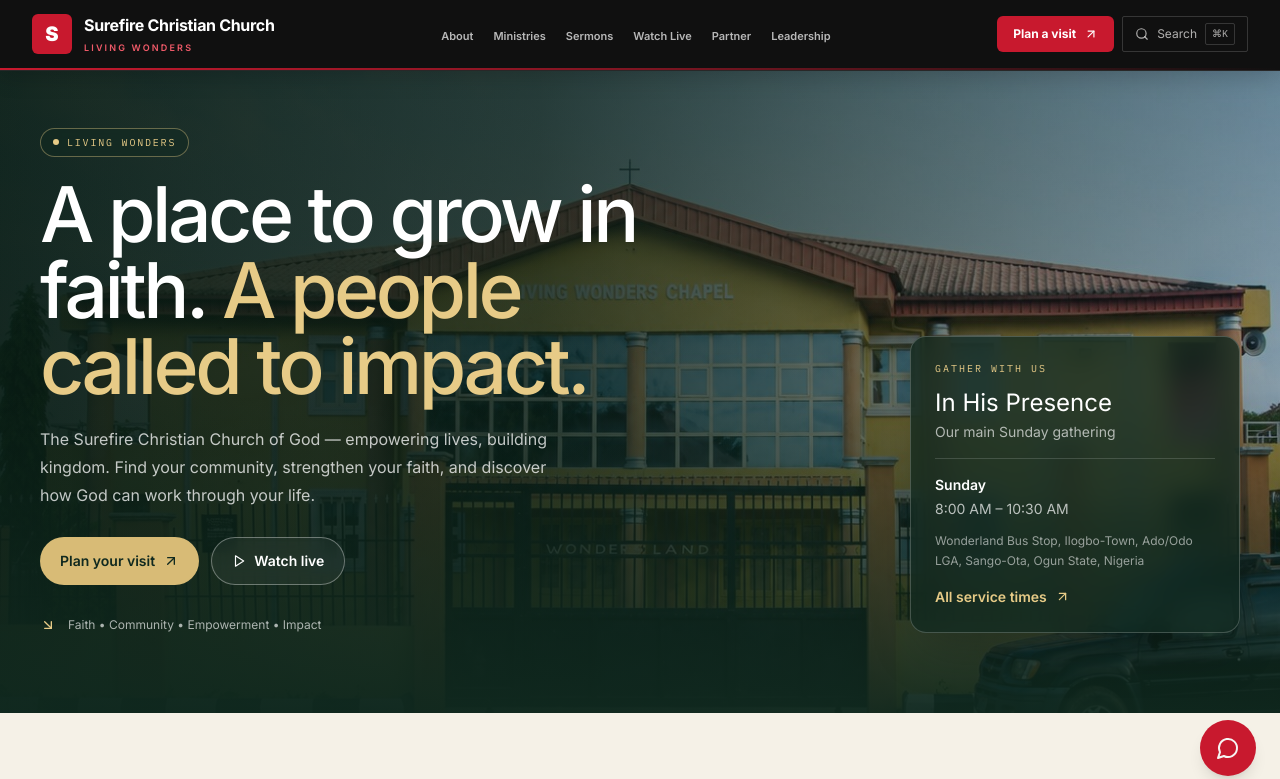
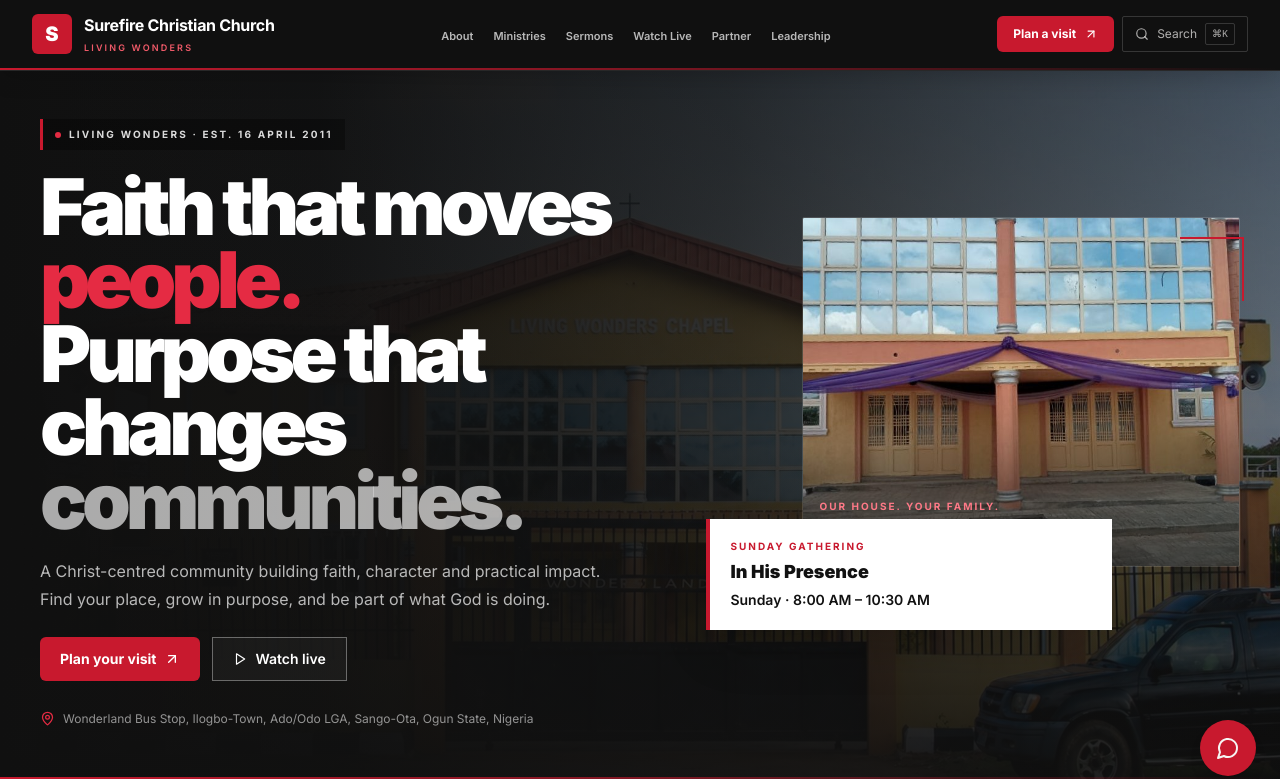
Before and after one commit to taiwoatlas/surefire-next, a Next.js app: page / in a window 1280 px wide. Shown: the top 779 px of the page. Built offline with nearby package versions, Linux system fonts and the light colour scheme; no server answers.

Commit message:
Rebuild homepage hero as a bold editorial photo composition

```diff
--- a/components/home/Hero.tsx
+++ b/components/home/Hero.tsx
@@ -1,64 +1,49 @@
 import Image from "next/image";
 import Link from "next/link";
-import { ArrowDownRight, ArrowUpRight, Play } from "lucide-react";
+import { ArrowUpRight, Play, MapPin } from "lucide-react";
 import { church, services } from "@/data/church";
 
 export function Hero() {
-  const nextService = services[0]!;
-
+  const mainService = services[0]!;
   return (
-    <section className="relative isolate overflow-hidden bg-[#10291f] text-white">
-      <Image
-        src="/images/church/building-gate-daylight.jpg"
-        alt="The Surefire Christian Church of God"
-        fill
-        priority
-        sizes="100vw"
-        className="object-cover object-center"
-      />
-      <div className="absolute inset-0 bg-[linear-gradient(90deg,rgba(8,27,19,.94)_0%,rgba(8,27,19,.82)_42%,rgba(8,27,19,.35)_100%)]" />
-      <div className="absolute inset-0 bg-gradient-to-t from-[#10291f]/90 via-transparent to-[#10291f]/15" />
-
-      <div className="relative mx-auto grid min-h-[540px] max-w-[1320px] items-center gap-8 px-5 pb-16 pt-14 sm:px-8 md:min-h-[590px] md:grid-cols-[1.2fr_.8fr] md:px-10 md:pb-20">
-        <div className="max-w-2xl">
-          <div className="inline-flex items-center gap-2 rounded-full border border-[#e7cb87]/40 bg-[#10291f]/45 px-3 py-1.5 font-mono text-[10px] uppercase tracking-[.18em] text-[#e7cb87] backdrop-blur">
-            <span className="size-1.5 rounded-full bg-[#e7cb87]" /> {church.slogan}
+    <section className="relative isolate overflow-hidden bg-[#111] text-white">
+      <div className="absolute inset-0">
+        <Image src="/images/church/building-gate-daylight.jpg" alt="The Surefire Christian Church of God grounds" fill priority sizes="100vw" className="object-cover object-center opacity-55" />
+        <div className="absolute inset-0 bg-[linear-gradient(90deg,#101010_0%,rgba(16,16,16,.96)_25%,rgba(16,16,16,.72)_57%,rgba(16,16,16,.2)_100%)]" />
+        <div className="absolute inset-0 bg-gradient-to-t from-[#101010]/80 via-transparent to-[#101010]/25" />
+      </div>
+      <div className="relative mx-auto grid min-h-[500px] max-w-[1400px] items-center gap-8 px-5 py-10 sm:px-8 md:min-h-[550px] md:grid-cols-[1.08fr_.92fr] md:gap-10 md:px-10 lg:py-12">
+        <div className="relative z-10 max-w-2xl">
+          <div className="inline-flex items-center gap-2 border-l-[3px] border-[#c8192e] bg-black/35 px-3 py-2 text-[10px] font-bold uppercase tracking-[.22em] text-white/85">
+            <span className="size-1.5 rounded-full bg-[#e32b42]" /> {church.slogan} · Est. {church.established}
           </div>
-          <h1 className="mt-5 max-w-[650px] font-display text-[clamp(2.6rem,6vw,5.3rem)] font-medium leading-[.99] tracking-[-.045em]">
-            A place to grow in faith. <span className="text-[#e7cb87]">A people called to impact.</span>
+          <h1 className="mt-5 max-w-[700px] text-[clamp(2.7rem,6.1vw,5.5rem)] font-black leading-[.94] tracking-[-.065em]">
+            Faith that moves <span className="text-[#e52b43]">people.</span><br />Purpose that changes <span className="text-white/65">communities.</span>
           </h1>
-          <p className="mt-5 max-w-lg text-sm leading-6 text-white/75 sm:text-base sm:leading-7">
-            {church.churchName} — {church.motto.toLowerCase()}. Find your community, strengthen your faith, and discover how God can work through your life.
+          <p className="mt-5 max-w-xl text-sm leading-6 text-white/70 sm:text-base sm:leading-7">
+            A Christ-centred community building faith, character and practical impact. Find your place, grow in purpose, and be part of what God is doing.
           </p>
-          <div className="mt-7 flex flex-wrap items-center gap-3">
-            <Link href="/plan-your-visit" className="inline-flex min-h-12 items-center gap-2 rounded-full bg-[#d8bb76] px-5 text-sm font-semibold text-[#10291f] transition hover:bg-[#ecd9a7]">
-              Plan your visit <ArrowUpRight size={16} aria-hidden="true" />
-            </Link>
-            <Link href="/watch-live" className="inline-flex min-h-12 items-center gap-2 rounded-full border border-white/35 bg-white/5 px-5 text-sm font-semibold text-white backdrop-blur transition hover:bg-white/15">
-              <Play size={14} aria-hidden="true" /> Watch live
-            </Link>
+          <div className="mt-6 flex flex-wrap items-center gap-3">
+            <Link href="/plan-your-visit" className="inline-flex min-h-11 items-center gap-2 rounded-md bg-[#c8192e] px-5 text-sm font-bold text-white transition hover:bg-[#a81023]">Plan your visit <ArrowUpRight size={16} /></Link>
+            <Link href="/watch-live" className="inline-flex min-h-11 items-center gap-2 border border-white/35 bg-white/[.04] px-5 text-sm font-semibold text-white transition hover:bg-white/10"><Play size={14} /> Watch live</Link>
           </div>
-          <div className="mt-8 flex items-center gap-3 text-xs text-white/65">
-            <ArrowDownRight size={16} className="text-[#e7cb87]" aria-hidden="true" />
-            <span>Faith • Community • Empowerment • Impact</span>
+          <div className="mt-7 flex max-w-xl items-start gap-2 text-xs leading-5 text-white/55"><MapPin size={15} className="mt-0.5 shrink-0 text-[#e52b43]" /><span>{church.address}</span></div>
+        </div>
+        <div className="relative mx-auto w-full max-w-[540px] md:justify-self-end">
+          <div className="relative ml-auto h-[245px] w-[82%] overflow-hidden rounded-sm border border-white/15 sm:h-[310px] md:h-[350px]">
+            <Image src="/images/church/building-chapel-facade.jpg" alt="The Surefire Christian Church chapel" fill sizes="(min-width: 768px) 40vw, 80vw" className="object-cover" />
+            <div className="absolute inset-0 bg-gradient-to-t from-black/65 via-transparent to-transparent" />
+            <div className="absolute bottom-4 left-4 right-4"><p className="text-[10px] font-bold uppercase tracking-[.2em] text-[#ff7a88]">Our house. Your family.</p><p className="mt-1 text-xl font-extrabold sm:text-2xl">Come as you are.</p></div>
           </div>
+          <div className="relative -mt-9 w-[76%] border-l-4 border-[#c8192e] bg-white p-4 text-[#111] shadow-2xl sm:-mt-12 sm:p-5">
+            <p className="text-[10px] font-bold uppercase tracking-[.2em] text-[#c8192e]">Sunday gathering</p>
+            <p className="mt-1 text-lg font-black">{mainService.name}</p>
+            <p className="mt-1 text-sm font-semibold">{mainService.day} · {mainService.time}</p>
+          </div>
+          <div className="absolute -right-1 top-5 hidden h-16 w-16 border-r-2 border-t-2 border-[#c8192e] sm:block" />
         </div>
-
-        <aside className="self-end md:justify-self-end">
-          <div className="w-full max-w-[330px] rounded-2xl border border-white/20 bg-[#10291f]/75 p-5 shadow-2xl backdrop-blur-md sm:p-6">
-            <p className="font-mono text-[10px] uppercase tracking-[.2em] text-[#e7cb87]">Gather with us</p>
-            <h2 className="mt-3 font-display text-2xl leading-tight">{nextService.name}</h2>
-            <p className="mt-1 text-sm text-white/65">Our main Sunday gathering</p>
-            <div className="my-4 h-px bg-white/15" />
-            <p className="text-sm font-semibold">{nextService.day}</p>
-            <p className="mt-1 text-sm text-white/70">{nextService.time}</p>
-            <p className="mt-3 text-xs leading-5 text-white/55">{church.address}</p>
-            <Link href="/services" className="mt-4 inline-flex items-center gap-2 text-sm font-semibold text-[#e7cb87] hover:text-white">
-              All service times <ArrowUpRight size={15} aria-hidden="true" />
-            </Link>
-          </div>
-        </aside>
       </div>
+      <div className="relative h-1 bg-gradient-to-r from-[#c8192e] via-[#c8192e]/60 to-transparent" />
     </section>
   );
 }
```
